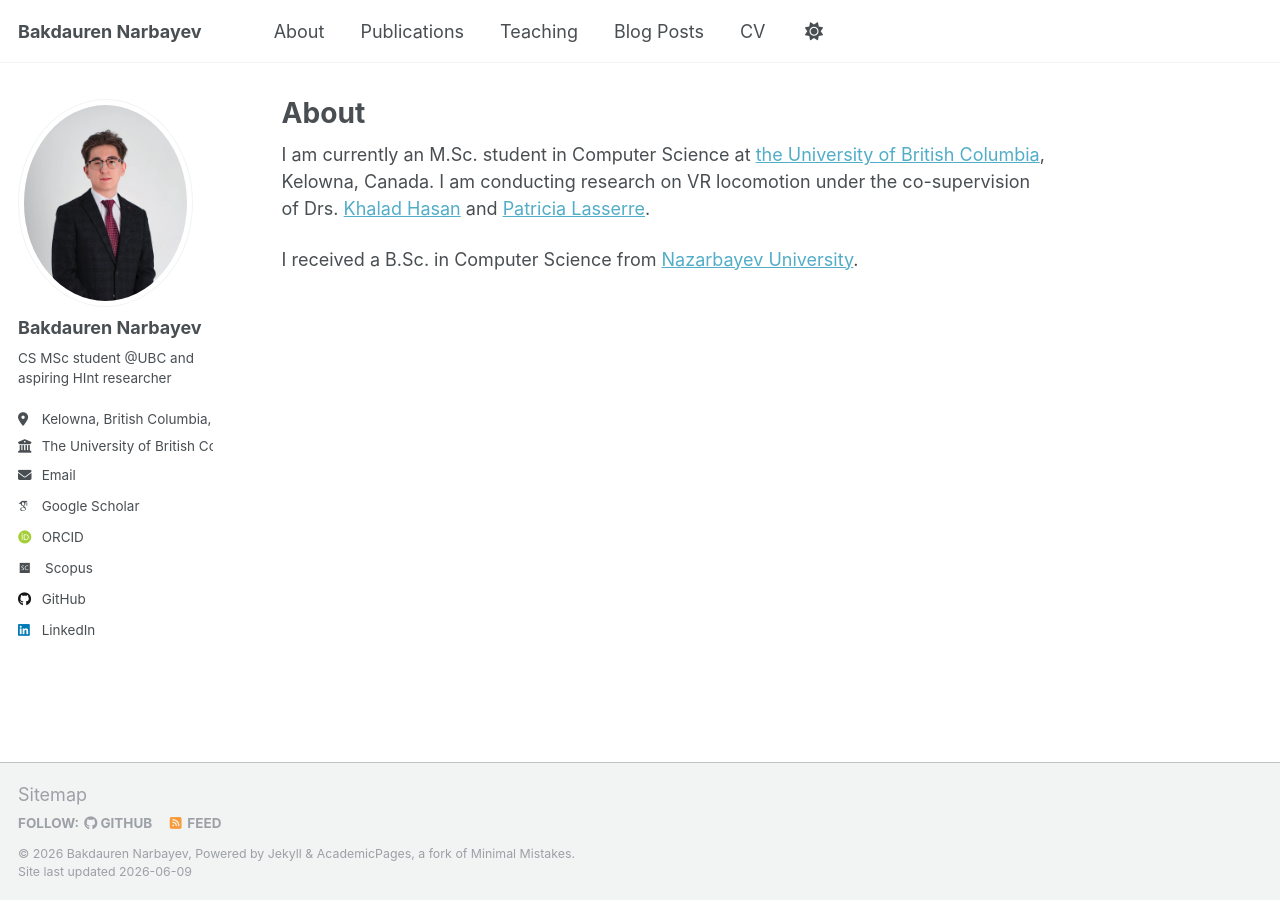
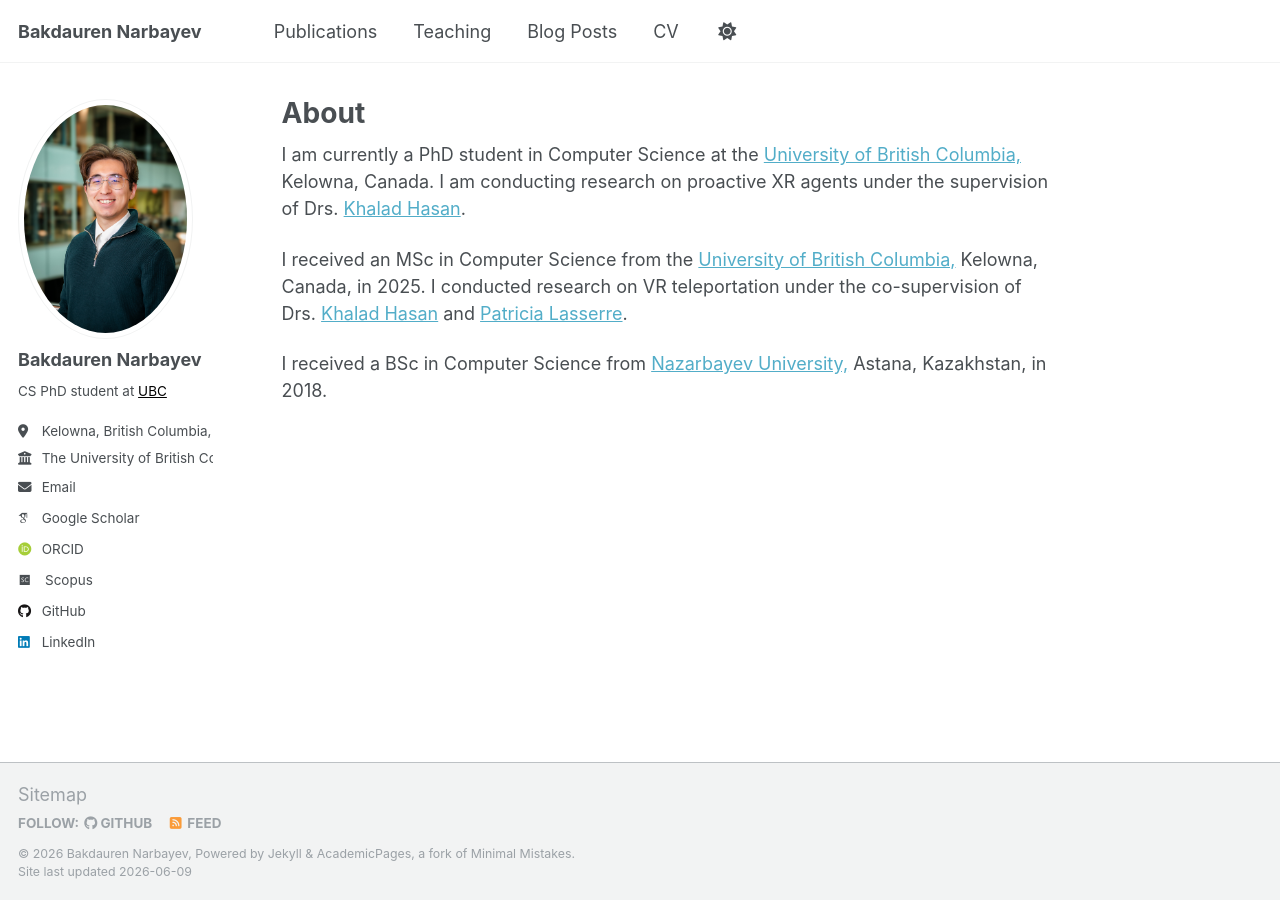
Before and after one commit to BakdaurenNarbayev/BakdaurenNarbayev.github.io, a Jekyll site: the page built from _pages/about.md, in a window 1280 px wide. Built offline with Jekyll 4.4.1, drawn with Linux system fonts in a browser that asks for light colours; some web fonts are replaced.

Commit message:
upd: about

```diff
--- a/_config.yml
+++ b/_config.yml
@@ -25,7 +25,7 @@ author:
   avatar           : "profile.jpg"
   name             : "Bakdauren Narbayev"
   pronouns         : # example: "she/her"
-  bio              : "CS MSc student @UBC and aspiring HInt researcher"
+  bio              : "CS PhD student at <a style='color: black;' href='https://www.ubc.ca'>UBC</a>"
   location         : "Kelowna, British Columbia, Canada"
   employer         : "The University of British Columbia"
   uri              : # URL
--- a/_data/navigation.yml
+++ b/_data/navigation.yml
@@ -8,8 +8,8 @@
 #      Markdown formatted page while the second is generated using JSON.
 
 main:
-  - title: "About"
-    url: /about/
+  # - title: "About"
+  #  url: /about/
 
   - title: "Publications"
     url: /publications/
--- a/_pages/about.md
+++ b/_pages/about.md
@@ -7,7 +7,10 @@ redirect_from:
   - /about.html
 ---
 
-I am currently an M.Sc. student in Computer Science at [the University of British Columbia](https://www.ubc.ca), Kelowna, Canada.
-I am conducting research on VR locomotion under the co-supervision of Drs. [Khalad Hasan](https://cmps-people.ok.ubc.ca/mkhasan/) and [Patricia Lasserre](https://cmps.ok.ubc.ca/about/contact/patricia-lasserre/).
+I am currently a PhD student in Computer Science at the [University of British Columbia,](https://www.ubc.ca) Kelowna, Canada.
+I am conducting research on proactive XR agents under the supervision of Drs. [Khalad Hasan](https://cmps-people.ok.ubc.ca/mkhasan/).
 
-I received a B.Sc. in Computer Science from [Nazarbayev University](https://nu.edu.kz).
+I received an MSc in Computer Science from the [University of British Columbia,](https://www.ubc.ca) Kelowna, Canada, in 2025.
+I conducted research on VR teleportation under the co-supervision of Drs. [Khalad Hasan](https://cmps-people.ok.ubc.ca/mkhasan/) and [Patricia Lasserre](https://cmps.ok.ubc.ca/about/contact/patricia-lasserre/).
+
+I received a BSc in Computer Science from [Nazarbayev University,](https://nu.edu.kz) Astana, Kazakhstan, in 2018.
```
Also changed, not shown: images/profile.jpg, 2 other files.
